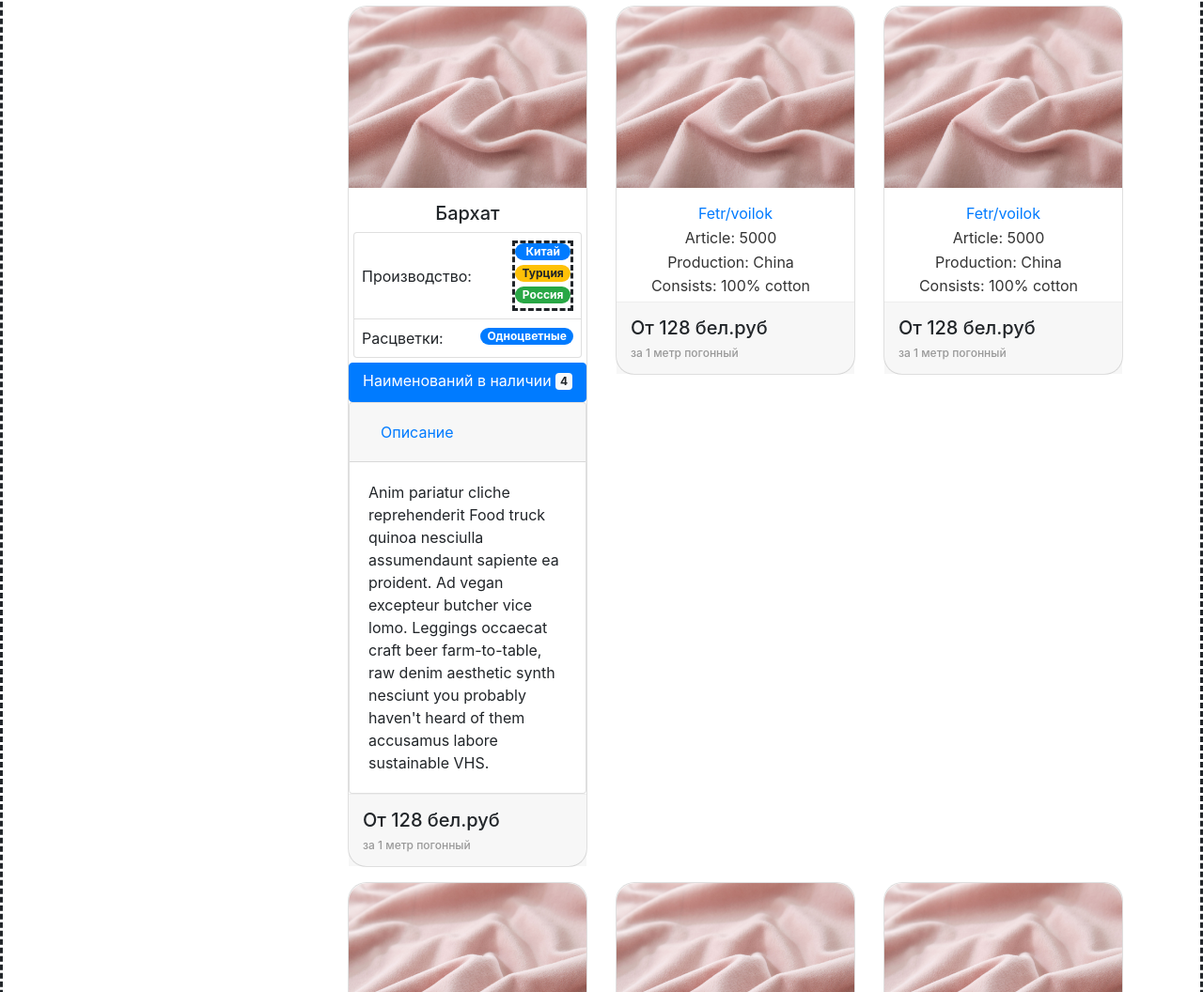
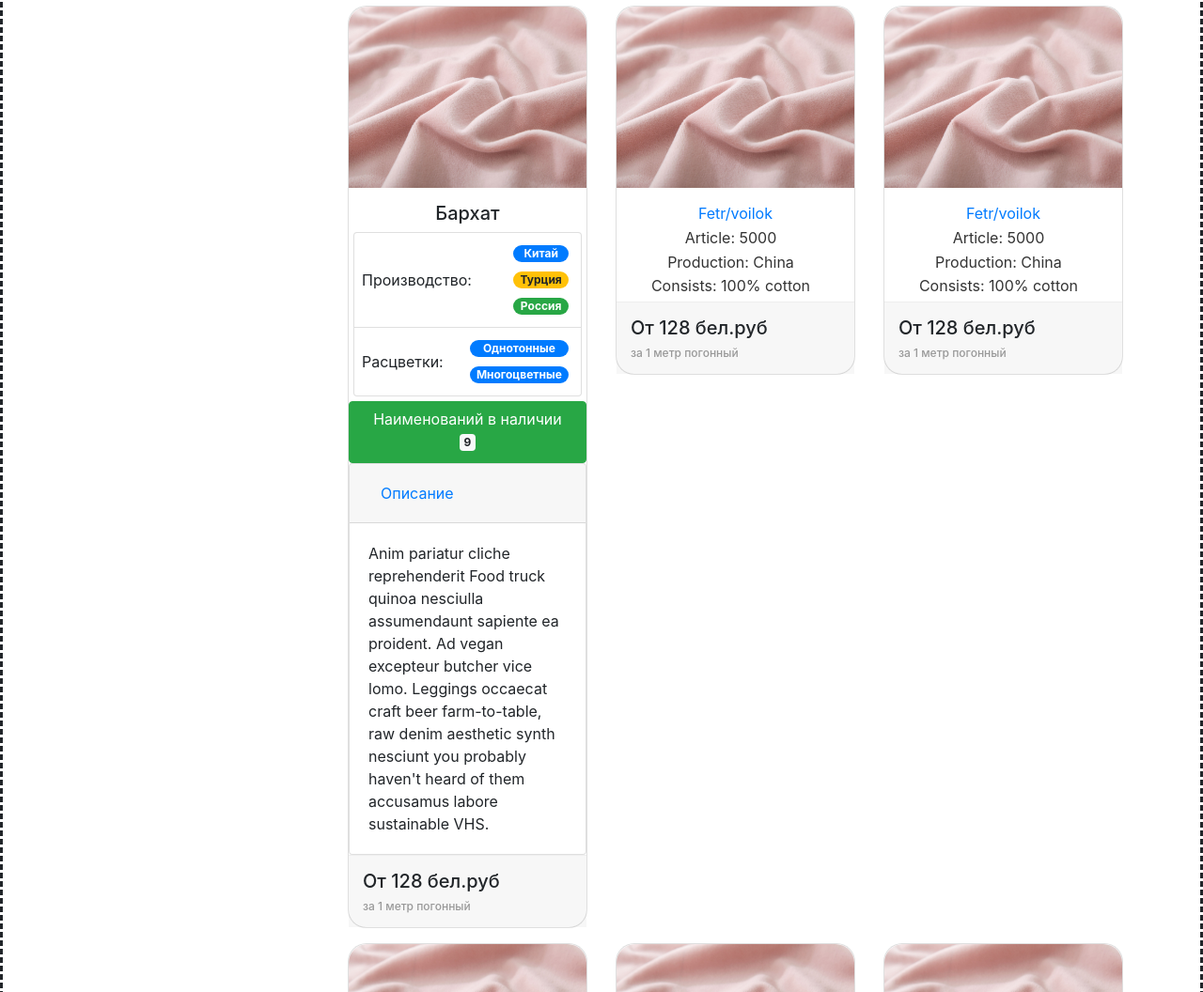
Before and after one commit to hordan/andistudio, a website: page src/index.html in a window 1280 px wide. Shown: the part 1278-2334 px from the top of the page at 94% size. Drawn offline with nearby package versions, Linux system fonts and the light colour scheme.

Commit message:
end with badge + json

```diff
--- a/src/index.html
+++ b/src/index.html
@@ -76,9 +76,7 @@
                                                         <h5>Бархат</h5>
                                                         <ul class="list-group">
                                                                 <li class="list-group-item d-flex justify-content-between align-items-center">
-                                                                <div class="badge-header">
-                                                                  Производство:
-                                                                </div>
+                                                                <div class="badge-header">Производство:</div>
                                                                   <div class="badge-list">
                                                                      <span class="badge badge-primary badge-pill">Китай</span>
                                                                      <span class="badge badge-warning badge-pill">Турция</span>
@@ -86,13 +84,16 @@
                                                                   </div>
                                                                 </li>
                                                                 <li class="list-group-item d-flex justify-content-between align-items-center">
-                                                                  Расцветки:
-                                                                  <span class="badge badge-primary badge-pill">Одноцветные</span>
+                                                                    <div class="badge-header">Расцветки:</div>
+                                                                    <div class="badge-list">
+                                                                  <span class="badge badge-primary badge-pill">Однотонные</span>
+                                                                  <span class="badge badge-primary badge-pill">Многоцветные</span>
+                                                                </div>
                                                                 </li>
                                                               </ul>
                                                     </figcaption>
-                                                    <button type="button" class="btn btn-primary">
-                                                            Наименований в наличии <span class="badge badge-light">4</span>
+                                                    <button type="button" class="btn btn-success">
+                                                            Наименований в наличии <span class="badge badge-light">9</span>
                                                           </button>
                                                     <div id="accordion">
                                                             <div class="card">
--- a/src/scss/style.scss
+++ b/src/scss/style.scss
@@ -90,11 +90,10 @@ html,body {
     background-color: rgba(0, 0, 0, 0.03)
 }
 .badge{
-    margin-bottom: 5px;
+    margin: 5px;
 }
 
 .badge-list{
-    border: dashed;
     display: flex;
     flex-direction: column;
     justify-content: space-between;
```
Also changed, not shown: src/data.json (+18 -0 lines), src/css/style.css.
